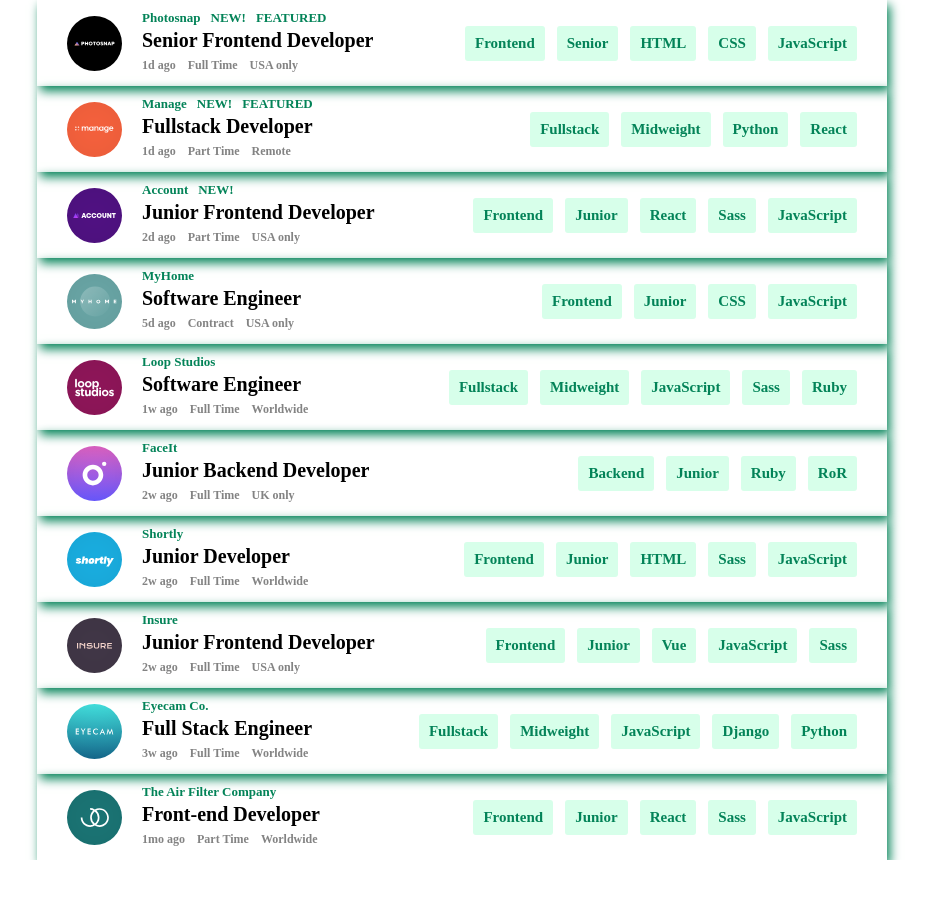
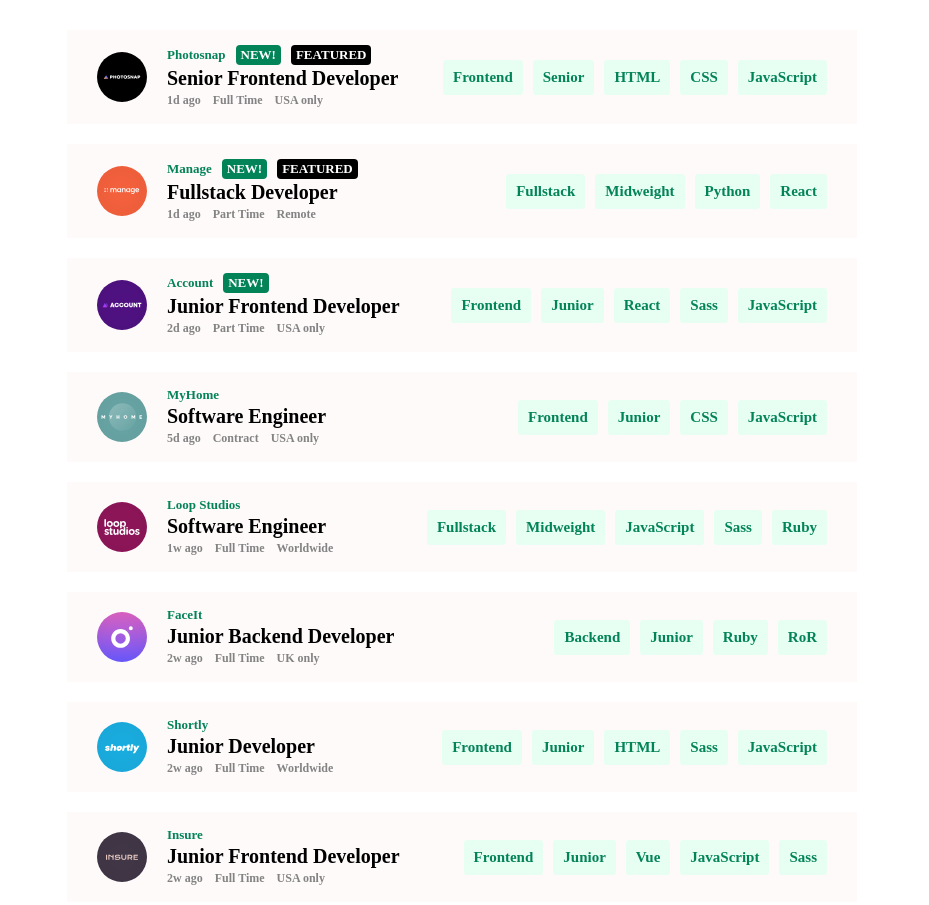
Before and after one commit to Haiyiola/StaticJobListings, a plain HTML site: page index.html in a window 1280 px wide. Shown: the top 905 px of the page, without its empty margins (178-1107 px from the left). Before the commit the page ends 860 px from the top, so only its background shows below. Drawn offline with Linux system fonts and the light colour scheme.

Commit message:
Made some ditings

```diff
--- a/index.css
+++ b/index.css
@@ -5,8 +5,9 @@
 }
 :root{
     --grey: #838383;
-    --green: rgb(215, 255, 234);
-    --darkgreen: rgb(3, 131, 88);
+    --green: #e7fff3;
+    --mediumgreen:rgb(102, 156, 138);
+    --darkgreen: #038358;
     --font: ;
 }
 body{
@@ -16,25 +17,36 @@ body{
     width: 850px;
     /* filter: drop-shadow(5px 5px 15px var(--darkgreen)); */
 }
+header{
+    background-image: url("./images/bg-header-desktop.svg");
+    background-size: cover;
+    background-repeat: no-repeat;
+}
+.header{
+    background-color: var(--mediumgreen);
+}
 main{
+    padding: 30px;
     display: flex;
     flex-direction: column;
-    /* gap: 30px; */
+    gap: 20px;
+    /* background-color: var(--mediumgreen); */
 
 }
 section{
     /* margin: 15px 10px; */
-    padding: 10px 30px;
+    padding: 15px 30px;
     display: flex;
+    background-color: snow;
     flex-direction: row;
     justify-content: space-between;
     align-items: center;
-    box-shadow: 3px 5px 10px var(--darkgreen);
+    /* box-shadow: 3px 5px 10px var(--mediumgreen); */
 }
 h2{
     color: black;
     font-size: 20px;
-    line-height: 28px;
+    line-height: 26px;
 
 }
 h3{
@@ -49,7 +61,19 @@ h4{
 h5{
     color: var(--grey);
     font-size: 12px;
-    line-height: 22px;
+    line-height: 18px;
+}
+.new{
+    color: white;
+    background-color: var(--darkgreen);
+    border-radius: 4px;
+    padding: 2px 5px;
+}
+.featured{
+    color: white;
+    background-color: black;
+    border-radius: 4px;
+    padding: 2px 5px;
 }
 .deets{
     display: flex;
@@ -57,8 +81,8 @@ h5{
     align-items: center;
 }
 .profile{
-    width: 55px;
-    height: 55px;
+    width: 50px;
+    height: 50px;
     border-radius: 10px;
     margin-right: 20px;
 }
@@ -66,6 +90,7 @@ h5{
     display: flex;
     flex-direction: row;
     gap: 10px;
+    align-items: center;
 }
 .conditions{
     display: flex;
@@ -75,7 +100,7 @@ h5{
 .qualifications{
     display: flex;
     flex-direction: row;
-    gap: 12px;
+    gap: 10px;
 }
 
 .qualifications h4{
--- a/index.html
+++ b/index.html
@@ -8,6 +8,9 @@
     <title>Static Job Listings</title>
 </head>
 <body>
+    <header class="header">
+        <!-- <img src="./images/bg-header-desktop.svg" alt="header" class="header"> -->
+    </header>
     <main>
         <section>
             <div class="deets">
@@ -15,8 +18,8 @@
                 <div class="details">
                     <span class="profile-name">
                         <h3>Photosnap</h3>
-                        <h3>NEW&excl;</h3>
-                        <h3>FEATURED</h3>
+                        <h3 class="new">NEW&excl;</h3>
+                        <h3 class="featured">FEATURED</h3>
                     </span>
                     <h2>Senior Frontend Developer</h2>
                     <span class="conditions">
@@ -40,8 +43,8 @@
                 <div class="details">
                     <span class="profile-name">
                         <h3>Manage</h3>
-                        <h3>NEW&excl;</h3>
-                        <h3>FEATURED</h3>
+                        <h3 class="new">NEW&excl;</h3>
+                        <h3 class="featured">FEATURED</h3>
                     </span>
                     <h2>Fullstack Developer</h2>
                     <span class="conditions">
@@ -64,7 +67,7 @@
                 <div class="details">
                     <span class="profile-name">
                         <h3>Account</h3>
-                        <h3>NEW&excl;</h3>
+                        <h3 class="new">NEW&excl;</h3>
                     </span>
                     <h2>Junior Frontend Developer</h2>
                     <span class="conditions">
```
